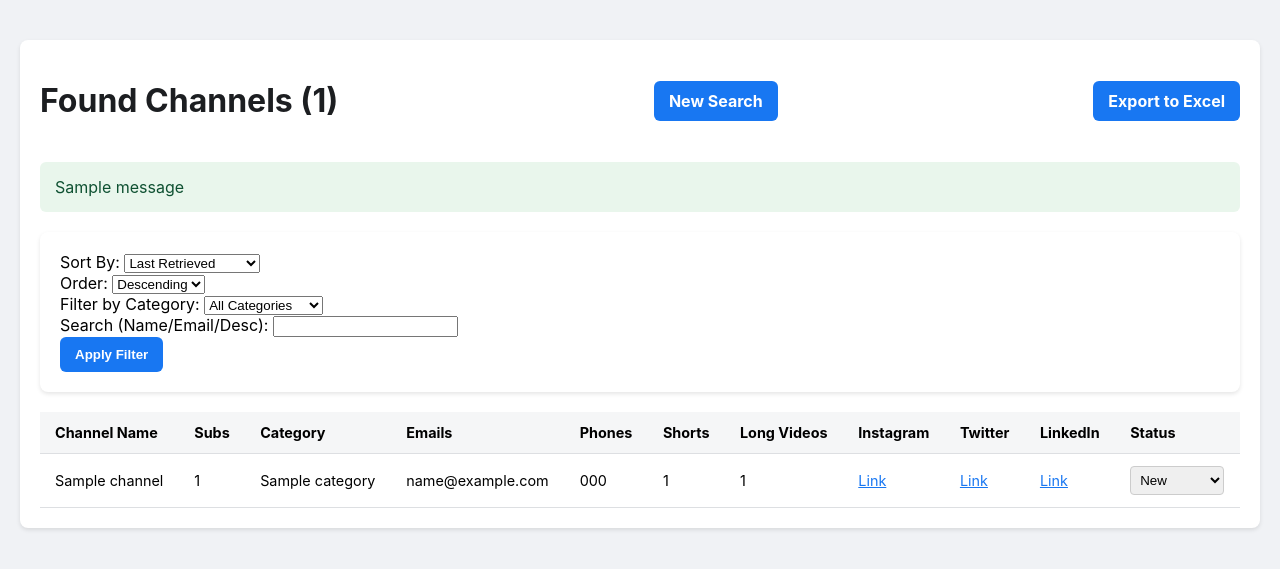
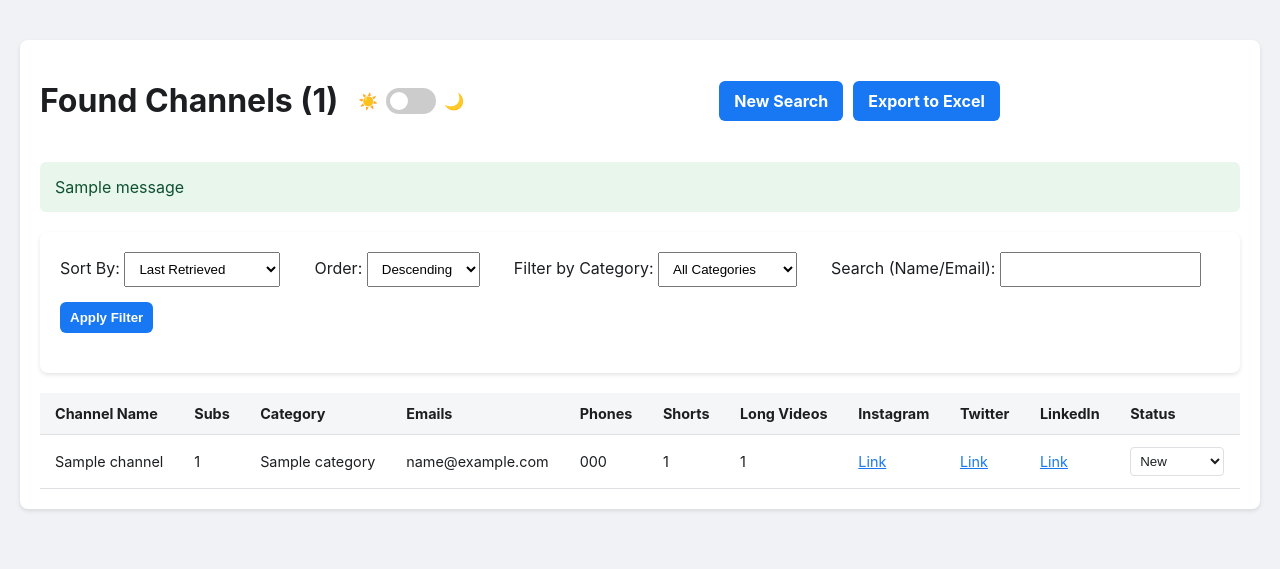
Before and after one commit to SCHANDAN996/youtubers-data, a Flask app: page /results in a window 1280 px wide. Shown: the top 569 px of the page. Run offline with Flask 3, Linux system fonts and the light colour scheme; one stand-in notice (Sample message) is shown; a database or web service that is not in the repository returns one stand-in record (values such as "Sample title"); some libraries are stand-ins or nearby versions.

Commit message:
Update results.html

```diff
--- a/templates/results.html
+++ b/templates/results.html
@@ -4,54 +4,43 @@
     <meta charset="UTF-8">
     <meta name="viewport" content="width=device-width, initial-scale=1.0">
     <title>Results - YouTubers Data Tool</title>
-    <style>
-        body { font-family: -apple-system, BlinkMacSystemFont, "Segoe UI", Roboto, Helvetica, Arial, sans-serif; margin: 0; background-color: #f0f2f5; }
-        .container { max-width: 98%; margin: 20px auto; padding: 20px; }
-        .panel { background: white; padding: 20px; border-radius: 8px; box-shadow: 0 2px 4px rgba(0,0,0,0.1); margin-bottom: 20px; }
-        h1 { color: #1c1e21; }
-        .top-controls { display: flex; flex-wrap: wrap; justify-content: space-between; align-items: center; margin-bottom: 20px; gap: 15px; }
-        .top-controls > div { flex-grow: 1; min-width: 150px; }
-        .top-controls label { font-weight: 600; font-size: 0.9em; color: #606770; display: block; margin-bottom: 5px; }
-        .top-controls input, .top-controls select, .top-controls button { width: 100%; padding: 8px 10px; border-radius: 6px; border: 1px solid #dddfe2; box-sizing: border-box; }
-        button, .button-link { background-color: #1877f2; color: white; border: none; cursor: pointer; font-weight: bold; padding: 10px 15px; border-radius: 6px; text-decoration: none; display: inline-flex; align-items: center; justify-content: center; }
-        button:hover, .button-link:hover { background-color: #166fe5; }
-
-        .table-container { overflow-x: auto; }
-        table { width: 100%; border-collapse: collapse; }
-        th, td { padding: 12px 15px; border-bottom: 1px solid #dddfe2; text-align: left; font-size: 0.9em; white-space: nowrap; }
-        th { background-color: #f5f6f7; }
-        .status-select { padding: 5px; border-radius: 4px; border: 1px solid #ccc; }
-        .flash { padding: 15px; margin-bottom: 20px; border-radius: 6px; }
-        .flash.success { background-color: #e9f6ec; color: #0f5132; }
-        .flash.error { background-color: #f8d7da; color: #842029; }
-        .social-link { color: #1877f2; text-decoration: underline; }
-        .social-link:hover { color: #166fe5; }
-    </style>
+    <link rel="stylesheet" href="{{ url_for('static', filename='css/style.css') }}">
 </head>
 <body>
     <div class="container">
         <div class="panel">
             <div class="top-controls">
-                <h1>Found Channels ({{ channel_count }})</h1>
-                <a href="/" class="button-link">New Search</a>
-                <a href="/download" class="button-link">Export to Excel</a>
+                <div class="title-group">
+                    <h1>Found Channels ({{ channel_count }})</h1>
+                    <div class="theme-switch-wrapper">
+                        <span style="color: var(--label-color);">☀️</span>
+                        <label class="theme-switch" for="theme-toggle">
+                            <input type="checkbox" id="theme-toggle" />
+                            <div class="slider"></div>
+                        </label>
+                        <span style="color: var(--label-color);">🌙</span>
+                    </div>
+                </div>
+                <div style="display: flex; gap: 10px; margin-left: auto;">
+                    <a href="{{ url_for('main.index') }}" class="button-link">New Search</a>
+                    <a href="{{ url_for('main.download') }}" class="button-link">Export to Excel</a>
+                </div>
             </div>
 
             {% with messages = get_flashed_messages(with_categories=true) %}
                 {% if messages %}
                     {% for category, message in messages %}
-                        <div class="flash {{ category }}">{{ message }}</div>
+                        <div class="flash {{ 'success' if category == 'success' else 'error' }}">{{ message }}</div>
                     {% endfor %}
                 {% endif %}
             {% endwith %}
 
-            <!-- **NEW**: Filtering and Sorting Controls -->
             <div class="panel" style="margin-bottom: 20px;">
-                <form id="filterSortForm" action="{{ url_for('results') }}" method="get">
-                    <div class="form-grid">
-                        <div>
+                <form id="filterSortForm" action="{{ url_for('main.results') }}" method="get">
+                    <div class="top-controls">
+                         <div>
                             <label for="sort_by">Sort By:</label>
-                            <select id="sort_by" name="sort_by" onchange="document.getElementById('filterSortForm').submit()">
+                            <select id="sort_by" name="sort_by" onchange="this.form.submit()">
                                 <option value="retrieved_at" {% if current_sort_by == 'retrieved_at' %}selected{% endif %}>Last Retrieved</option>
                                 <option value="subscriber_count" {% if current_sort_by == 'subscriber_count' %}selected{% endif %}>Subscribers</option>
                                 <option value="category" {% if current_sort_by == 'category' %}selected{% endif %}>Category</option>
@@ -62,14 +51,14 @@
                         </div>
                         <div>
                             <label for="sort_order">Order:</label>
-                            <select id="sort_order" name="sort_order" onchange="document.getElementById('filterSortForm').submit()">
+                            <select id="sort_order" name="sort_order" onchange="this.form.submit()">
                                 <option value="DESC" {% if current_sort_order == 'DESC' %}selected{% endif %}>Descending</option>
                                 <option value="ASC" {% if current_sort_order == 'ASC' %}selected{% endif %}>Ascending</option>
                             </select>
                         </div>
                         <div>
                             <label for="category_filter">Filter by Category:</label>
-                            <select id="category_filter" name="category_filter" onchange="document.getElementById('filterSortForm').submit()">
+                            <select id="category_filter" name="category_filter" onchange="this.form.submit()">
                                 <option value="">All Categories</option>
                                 {% for cat in all_categories %}
                                     <option value="{{ cat }}" {% if current_filter_category == cat %}selected{% endif %}>{{ cat }}</option>
@@ -77,7 +66,7 @@
                             </select>
                         </div>
                         <div>
-                            <label for="query">Search (Name/Email/Desc):</label>
+                            <label for="query">Search (Name/Email):</label>
                             <input type="text" id="query" name="query" value="{{ current_search_query }}" onkeyup="submitFilterDelayed()">
                         </div>
                         <div>
@@ -87,34 +76,19 @@
                 </form>
             </div>
 
-
             <div class="table-container">
                 <table>
                     <thead>
                         <tr>
-                            <th>Channel Name</th>
-                            <th>Subs</th>
-                            <th>Category</th>
-                            <th>Emails</th>
-                            <th>Phones</th>
-                            <th>Shorts</th>
-                            <th>Long Videos</th>
-                            <th>Instagram</th>
-                            <th>Twitter</th>
-                            <th>LinkedIn</th>
-                            <th>Status</th>
+                            <th>Channel Name</th><th>Subs</th><th>Category</th><th>Emails</th><th>Phones</th>
+                            <th>Shorts</th><th>Long Videos</th><th>Instagram</th><th>Twitter</th><th>LinkedIn</th><th>Status</th>
                         </tr>
                     </thead>
                     <tbody>
                         {% for channel in channels %}
                         <tr data-channel-id="{{ channel[0] }}">
-                            <td>{{ channel[1] }}</td>
-                            <td>{{ channel[2] }}</td>
-                            <td>{{ channel[3] }}</td>
-                            <td>{{ channel[4] }}</td>
-                            <td>{{ channel[5] }}</td>
-                            <td>{{ channel[10] }}</td> <!-- Shorts Count -->
-                            <td>{{ channel[11] }}</td> <!-- Long Videos Count -->
+                            <td>{{ channel[1] }}</td><td>{{ channel[2] }}</td><td>{{ channel[3] }}</td><td>{{ channel[4] }}</td>
+                            <td>{{ channel[5] }}</td><td>{{ channel[10] }}</td><td>{{ channel[11] }}</td>
                             <td>{% if channel[6] %}<a href="{{ channel[6] }}" target="_blank" class="social-link">Link</a>{% else %}N/A{% endif %}</td>
                             <td>{% if channel[7] %}<a href="{{ channel[7] }}" target="_blank" class="social-link">Link</a>{% else %}N/A{% endif %}</td>
                             <td>{% if channel[8] %}<a href="{{ channel[8] }}" target="_blank" class="social-link">Link</a>{% else %}N/A{% endif %}</td>
@@ -137,29 +111,49 @@
         </div>
     </div>
     <script>
+        const themeToggle = document.getElementById('theme-toggle');
+        const currentTheme = localStorage.getItem('theme');
+        if (currentTheme) {
+            document.documentElement.setAttribute('data-theme', currentTheme);
+            if (currentTheme === 'dark') { themeToggle.checked = true; }
+        }
+        themeToggle.addEventListener('change', function() {
+            if (this.checked) {
+                document.documentElement.setAttribute('data-theme', 'dark');
+                localStorage.setItem('theme', 'dark');
+            } else {
+                document.documentElement.setAttribute('data-theme', 'light');
+                localStorage.setItem('theme', 'light');
+            }
+        });
+
         let filterTimeout;
         function submitFilterDelayed() {
             clearTimeout(filterTimeout);
             filterTimeout = setTimeout(() => {
                 document.getElementById('filterSortForm').submit();
-            }, 500); // 500ms delay after typing stops
+            }, 500);
         }
 
         function updateStatus(selectElement) {
             const newStatus = selectElement.value;
             const row = selectElement.closest('tr');
             const channelId = row.dataset.channelId;
-            fetch('/update_status', {
+            fetch("{{ url_for('main.update_status') }}", {
                 method: 'POST',
                 headers: { 'Content-Type': 'application/json' },
                 body: JSON.stringify({ channel_id: channelId, status: newStatus }),
             })
             .then(response => response.json())
             .then(data => {
-                if (data.success) { row.style.backgroundColor = '#e9f6ec'; setTimeout(() => { row.style.backgroundColor = ''; }, 1000); }
+                if (data.success) {
+                    row.style.transition = 'background-color 0.5s';
+                    row.style.backgroundColor = '#2b4530';
+                    setTimeout(() => { row.style.backgroundColor = ''; }, 1500);
+                }
                 else { alert('Status update failed'); }
             })
-            .catch(error => { console.error('Error:', error); alert('An error occurred while updating status.'); });
+            .catch(error => { console.error('Error:', error); alert('An error occurred.'); });
         }
     </script>
 </body>
```
